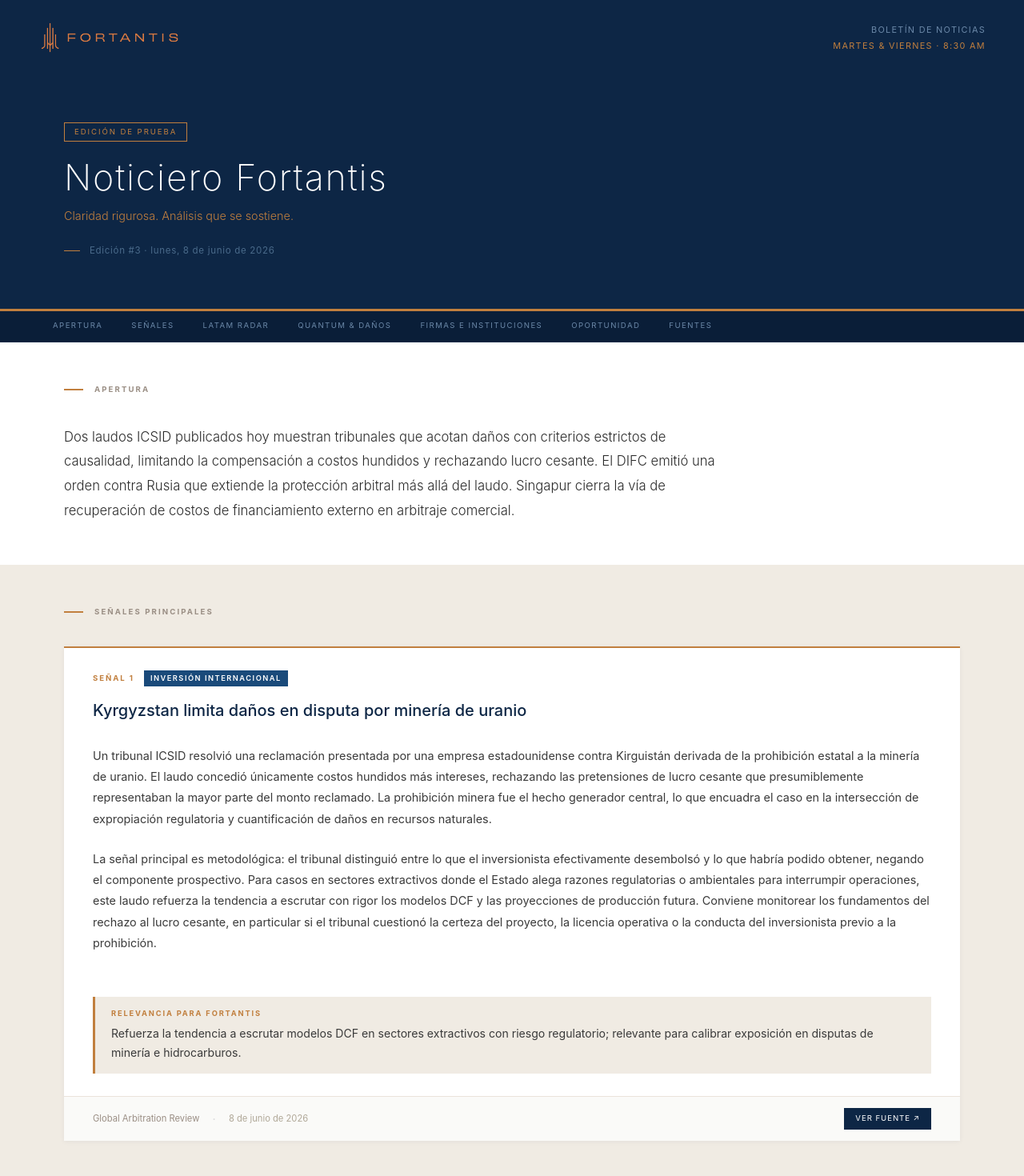
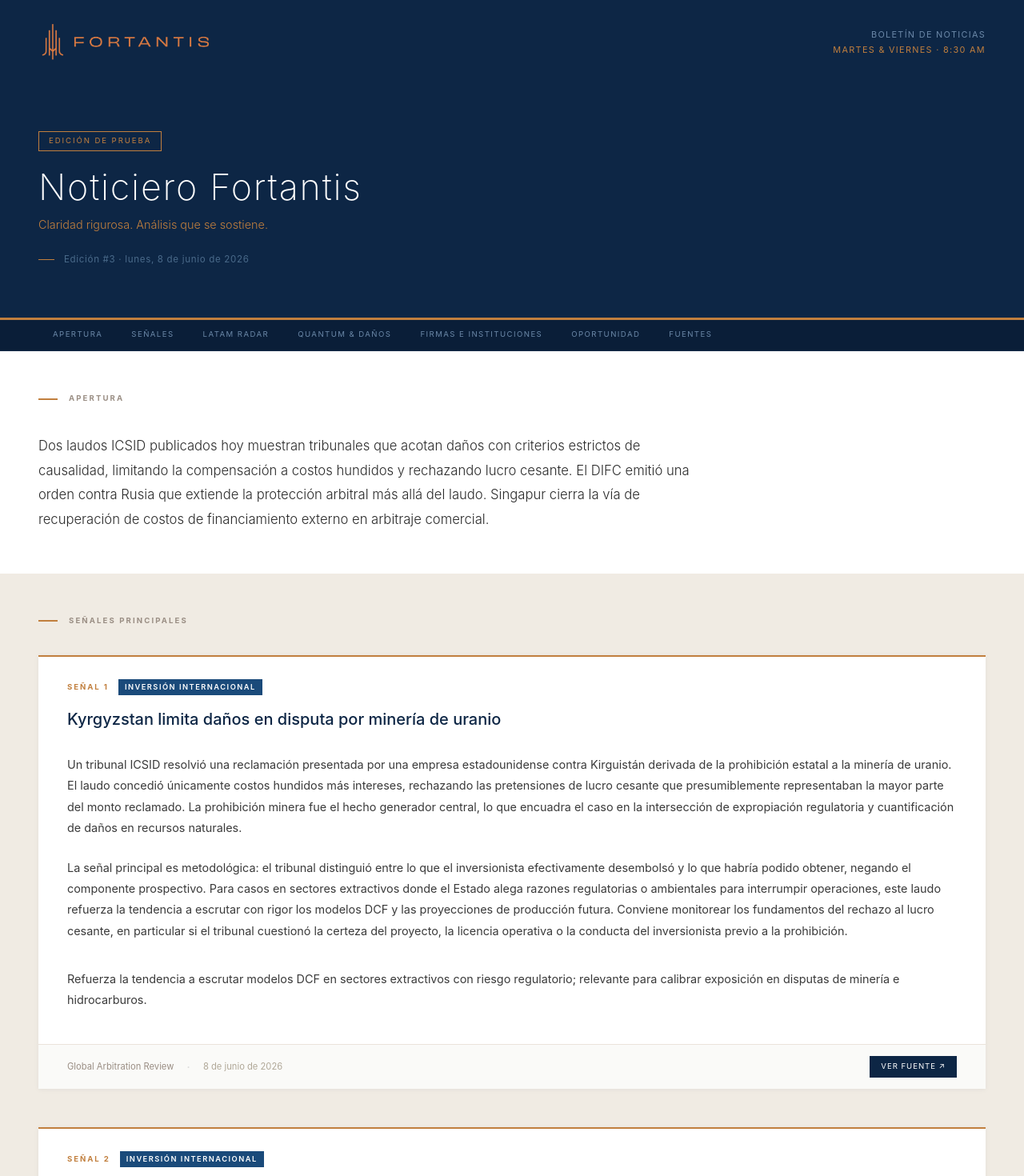
Before and after one commit to jabaquero2003/fortantis-noticias-web, a Next.js app: page / in a window 1280 px wide. Shown: the top 1470 px of the page at 80% size. Built offline with nearby package versions, Linux system fonts and the light colour scheme.

Commit message:
design: left-align content, bigger logo, footer flush-right, whyItMatters as plain paragraph

```diff
--- a/app/page.tsx
+++ b/app/page.tsx
@@ -195,7 +195,7 @@ export default function Home() {
 
       {/* HERO */}
       <section style={{ backgroundColor: '#0D2645', padding: '56px 0 64px' }}>
-        <div style={{ maxWidth: '1200px', margin: '0 auto', padding: '0 40px' }}>
+        <div style={{ padding: '0 48px' }}>
           {label && (
             <div style={{
               display: 'inline-block', border: '1px solid #C17F3E', color: '#C17F3E',
@@ -262,7 +262,7 @@ export default function Home() {
           {/* MORNING BRIEF */}
           {data.morningBrief && (
             <section id="apertura" style={{ backgroundColor: '#FFFFFF' }}>
-              <div style={{ maxWidth: '1200px', margin: '0 auto', padding: '52px 40px' }}>
+              <div style={{ padding: '52px 48px' }}>
                 <SectionLabel>Apertura</SectionLabel>
                 <p style={{
                   fontFamily: "'Inter', sans-serif",
@@ -279,7 +279,7 @@ export default function Home() {
           {/* SEÑALES PRINCIPALES — artículos completos */}
           {signals.length > 0 && (
             <section id="senales" style={{ backgroundColor: '#F0EBE3', padding: '52px 0 60px' }}>
-              <div style={{ maxWidth: '1200px', margin: '0 auto', padding: '0 40px' }}>
+              <div style={{ padding: '0 48px' }}>
                 <SectionLabel>Señales Principales</SectionLabel>
 
                 <div style={{ display: 'flex', flexDirection: 'column', gap: '48px' }}>
@@ -325,24 +325,12 @@ export default function Home() {
                         <div style={{ padding: '0 36px 28px' }}>
                           {renderParagraphs(signal.body, true)}
                           {art?.whyItMatters && (
-                            <div style={{
-                              backgroundColor: '#F0EBE3', borderLeft: '3px solid #C17F3E',
-                              padding: '14px 20px', marginTop: '20px',
+                            <p style={{
+                              fontFamily: "'Inter', sans-serif", fontSize: '0.9rem', color: '#3A3A3A',
+                              lineHeight: '1.82', margin: '0 0 14px',
                             }}>
-                              <div style={{
-                                fontSize: '0.58rem', letterSpacing: '0.2em', textTransform: 'uppercase',
-                                color: '#C17F3E', fontWeight: 700, marginBottom: '6px',
-                                fontFamily: "'Inter', sans-serif",
-                              }}>
-                                Relevancia para Fortantis
-                              </div>
-                              <p style={{
-                                fontSize: '0.88rem', color: '#3A3A3A', lineHeight: 1.72,
-                                margin: 0, fontFamily: "'Inter', sans-serif",
-                              }}>
-                                {art.whyItMatters}
-                              </p>
-                            </div>
+                              {art.whyItMatters}
+                            </p>
                           )}
                         </div>
 
@@ -384,7 +372,7 @@ export default function Home() {
           {/* LATAM RADAR */}
           {latamText && (
             <section id="latam" style={{ backgroundColor: '#FFFFFF', borderTop: '1px solid #E8E0D5' }}>
-              <div style={{ maxWidth: '1200px', margin: '0 auto', padding: '52px 40px' }}>
+              <div style={{ padding: '52px 48px' }}>
                 <SectionLabel>LatAm Radar</SectionLabel>
                 <div style={{ maxWidth: '900px' }}>{renderParagraphs(latamText)}</div>
               </div>
@@ -394,7 +382,7 @@ export default function Home() {
           {/* QUANTUM & DAÑOS */}
           {quantumText && (
             <section id="quantum" style={{ backgroundColor: '#F7F4F0', borderTop: '1px solid #E8E0D5' }}>
-              <div style={{ maxWidth: '1200px', margin: '0 auto', padding: '52px 40px' }}>
+              <div style={{ padding: '52px 48px' }}>
                 <SectionLabel>Quantum & Daños</SectionLabel>
                 <div style={{ maxWidth: '900px' }}>{renderParagraphs(quantumText)}</div>
               </div>
@@ -404,7 +392,7 @@ export default function Home() {
           {/* FIRMAS E INSTITUCIONES */}
           {firmasText && (
             <section id="firmas" style={{ backgroundColor: '#FFFFFF', borderTop: '1px solid #E8E0D5' }}>
-              <div style={{ maxWidth: '1200px', margin: '0 auto', padding: '52px 40px' }}>
+              <div style={{ padding: '52px 48px' }}>
                 <SectionLabel>Firmas e Instituciones</SectionLabel>
                 <div style={{ maxWidth: '900px' }}>{renderParagraphs(firmasText)}</div>
               </div>
@@ -414,7 +402,7 @@ export default function Home() {
           {/* OPORTUNIDAD DE CONTENIDO */}
           {oportunText && (
             <section id="oportunidad" style={{ backgroundColor: '#F7F4F0', borderTop: '1px solid #E8E0D5' }}>
-              <div style={{ maxWidth: '1200px', margin: '0 auto', padding: '52px 40px' }}>
+              <div style={{ padding: '52px 48px' }}>
                 <SectionLabel>Oportunidad de Contenido</SectionLabel>
                 <div style={{ maxWidth: '900px' }}>{renderParagraphs(oportunText)}</div>
               </div>
@@ -424,7 +412,7 @@ export default function Home() {
           {/* FUENTES */}
           {sourcesText && (
             <section id="fuentes" style={{ backgroundColor: '#FFFFFF', borderTop: '1px solid #E8E0D5' }}>
-              <div style={{ maxWidth: '1200px', margin: '0 auto', padding: '40px 40px 52px' }}>
+              <div style={{ padding: '40px 48px 52px' }}>
                 <SectionLabel>Fuentes</SectionLabel>
                 <div style={{ maxWidth: '900px' }}>{renderParagraphs(sourcesText)}</div>
               </div>
--- a/components/Footer.tsx
+++ b/components/Footer.tsx
@@ -2,8 +2,8 @@ export default function Footer() {
   return (
     <footer style={{ backgroundColor: '#0D2645' }}>
       <div style={{ height: '1px', backgroundColor: '#1E3A5F' }} />
-      <div className="max-w-6xl mx-auto px-8 py-10">
-        <div className="flex flex-col sm:flex-row items-start sm:items-center justify-between gap-8">
+      <div style={{ padding: '36px 48px', boxSizing: 'border-box' }}>
+        <div style={{ display: 'flex', flexDirection: 'row', alignItems: 'center', justifyContent: 'space-between', gap: '24px', flexWrap: 'wrap' }}>
 
           <div>
             <div
@@ -31,7 +31,7 @@ export default function Footer() {
             </div>
           </div>
 
-          <div style={{ color: '#6B88A8', fontSize: '0.75rem', lineHeight: '1.8' }} className="text-left sm:text-right">
+          <div style={{ color: '#6B88A8', fontSize: '0.75rem', lineHeight: '1.8', textAlign: 'right' }}>
             <div>Paseo de los Tamarindos 90, Torre 2</div>
             <div>Bosques de las Lomas · Ciudad de México</div>
             <div style={{ marginTop: '6px' }}>
--- a/components/Header.tsx
+++ b/components/Header.tsx
@@ -9,8 +9,8 @@ export default function Header() {
           <Image
             src="/logo-fortantis.png"
             alt="Fortantis"
-            width={180}
-            height={48}
+            width={220}
+            height={60}
             style={{ objectFit: 'contain' }}
             priority
           />
```
